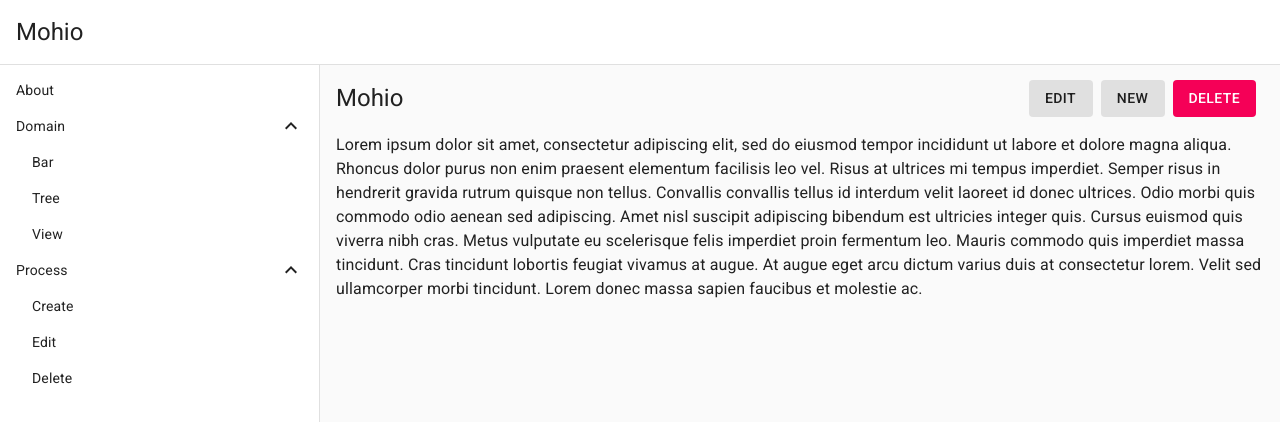
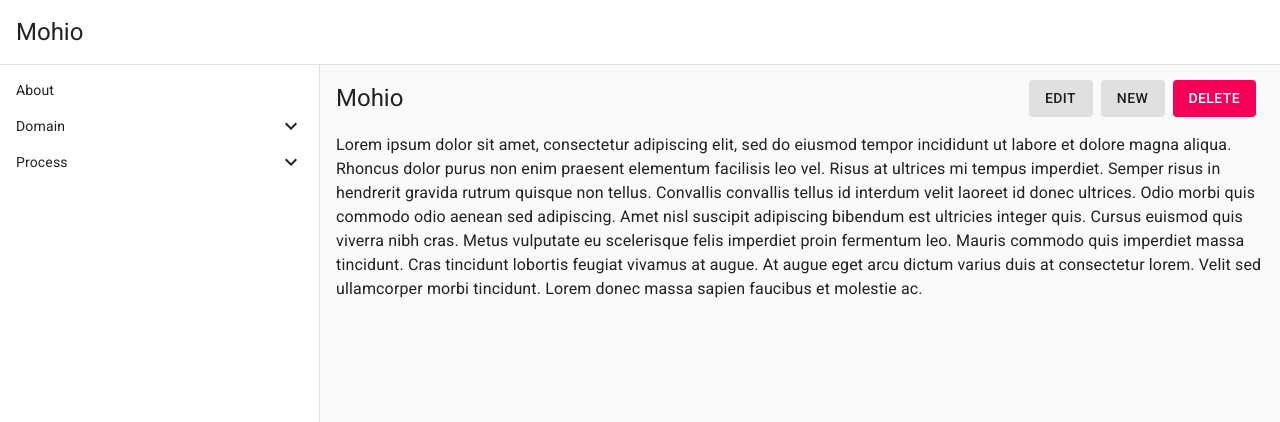
Before and after one commit to oliverkocsis/mohio, a React (Create React App) app: page / in a window 1280 px wide. Shown: the top 422 px of the page. Built offline with nearby package versions, Linux system fonts and the light colour scheme.

Commit message:
Pass all tests

```diff
--- a/src/App.js
+++ b/src/App.js
@@ -16,7 +16,12 @@ const mohios = [
     name: 'Domain', value: loremIpsum, children: [
       { name: 'Bar', value: loremIpsum },
       { name: 'Tree', value: loremIpsum },
-      { name: 'View', value: loremIpsum },
+      {
+        name: 'View', value: loremIpsum, children: [
+          { name: 'Name', value: loremIpsum },
+          { name: 'Value', value: loremIpsum },
+        ]
+      },
     ]
   },
   {
--- a/src/MohioTreeElementMultiLevel.js
+++ b/src/MohioTreeElementMultiLevel.js
@@ -18,7 +18,7 @@ const useStyles = makeStyles((theme) => ({
 
 function MohioTreeElementMultiLevel(props) {
   const classes = useStyles();
-  const [open, setOpen] = React.useState(true);
+  const [open, setOpen] = React.useState(false);
   const handleClick = () => {
     setOpen(!open);
   };
```
Also changed, not shown: 1 other file (tests, documents, lock files or other folders).
